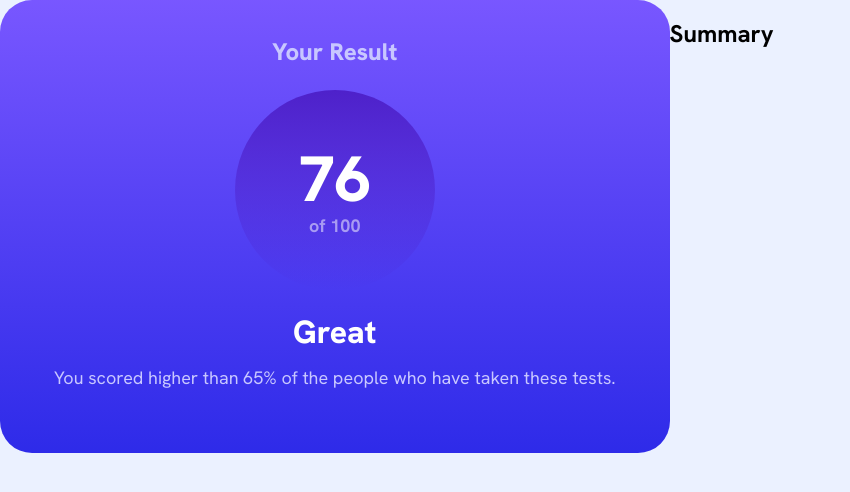
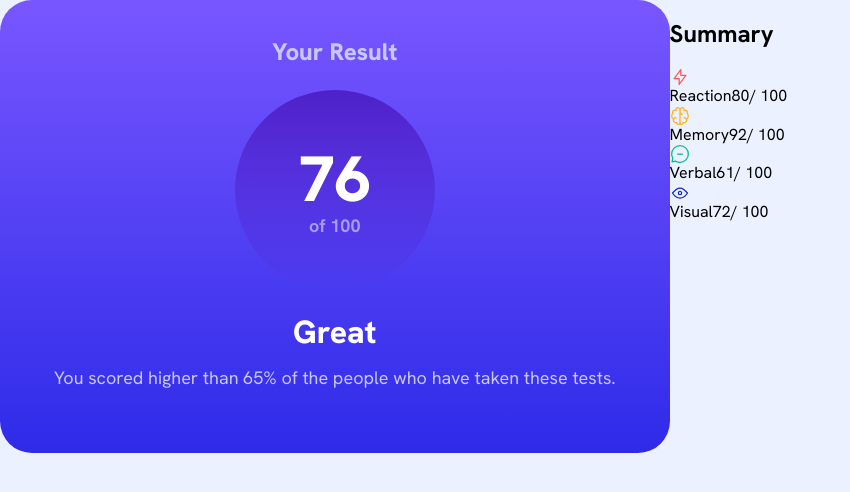
Before and after one commit to nikogalvan/fm-results-summary-component, a React (Vite) app: page / in a window 1280 px wide. Shown: the top 492 px of the page, without its empty margins (0-850 px from the left). Built offline with nearby package versions, Linux system fonts and the light colour scheme.

Commit message:
feat(CardSummary): add basic HTML structure

```diff
--- a/src/components/card-summary/CardSummary.tsx
+++ b/src/components/card-summary/CardSummary.tsx
@@ -1,9 +1,19 @@
+import { SUMMARY_INFO } from "../../constants/summary-info";
+
 const CardSummary = () => {
   return (
     <div>
       <h2>Summary</h2>
+      {SUMMARY_INFO.map((summaryItem) => (
+        <div key={summaryItem.id}>
+          <img src={summaryItem.icon} alt={summaryItem.category} />
+          <span>{summaryItem.category}</span>
+          <span>{summaryItem.score}</span>
+          <span>/ 100</span>
+        </div>
+      ))}
     </div>
-  )
-}
+  );
+};
 
-export default CardSummary
+export default CardSummary;
```
